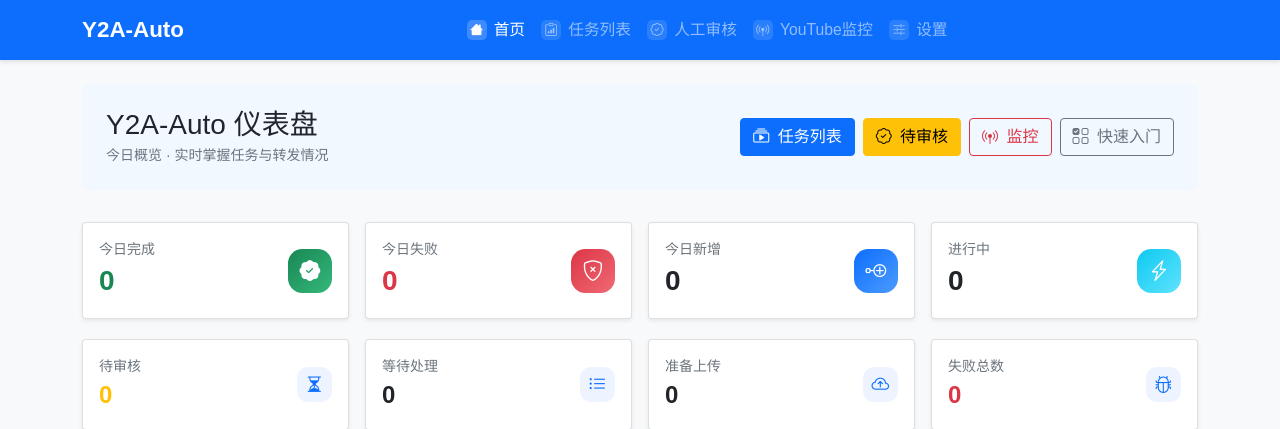
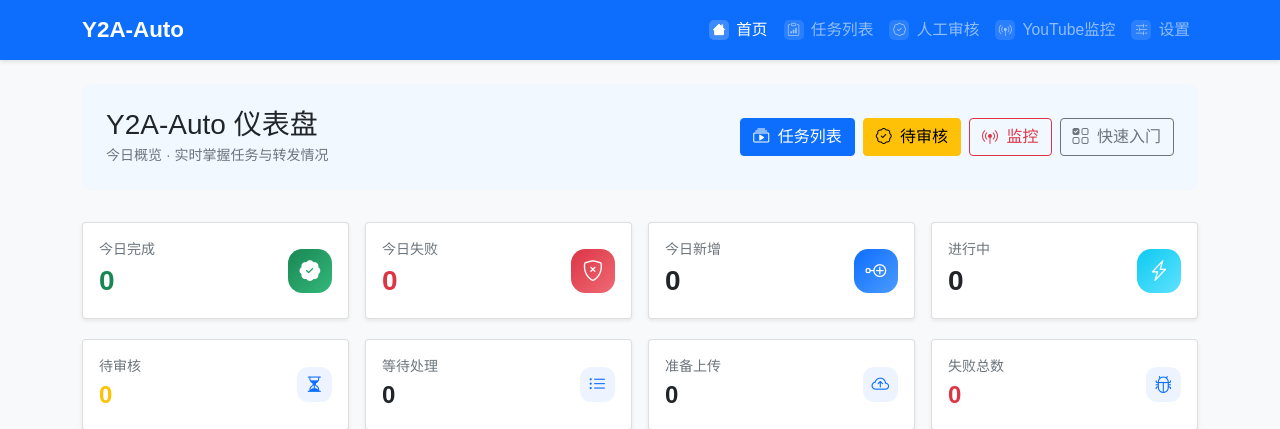
Before and after one commit to fqscfqj/Y2A-Auto, a Flask app: page / in a window 1280 px wide. Shown: the top 429 px of the page. Run offline with Flask 3, Linux system fonts and the light colour scheme; data that the repository does not hold is empty; some libraries are stand-ins or nearby versions.

Commit message:
fix: 调整导航栏样式，优化品牌和折叠菜单的布局

```diff
--- a/static/css/style.css
+++ b/static/css/style.css
@@ -76,13 +76,17 @@ body {
     }
 
     .navbar-shell .navbar-brand {
+        grid-column: 1;
+        justify-self: start;
         margin-right: 0;
     }
 
     .navbar-shell .navbar-collapse {
         grid-column: 2;
         display: flex !important;
-        justify-content: center;
+        width: 100%;
+        justify-content: flex-end;
+        justify-self: stretch;
     }
 
     .navbar-shell .navbar-nav {
```
